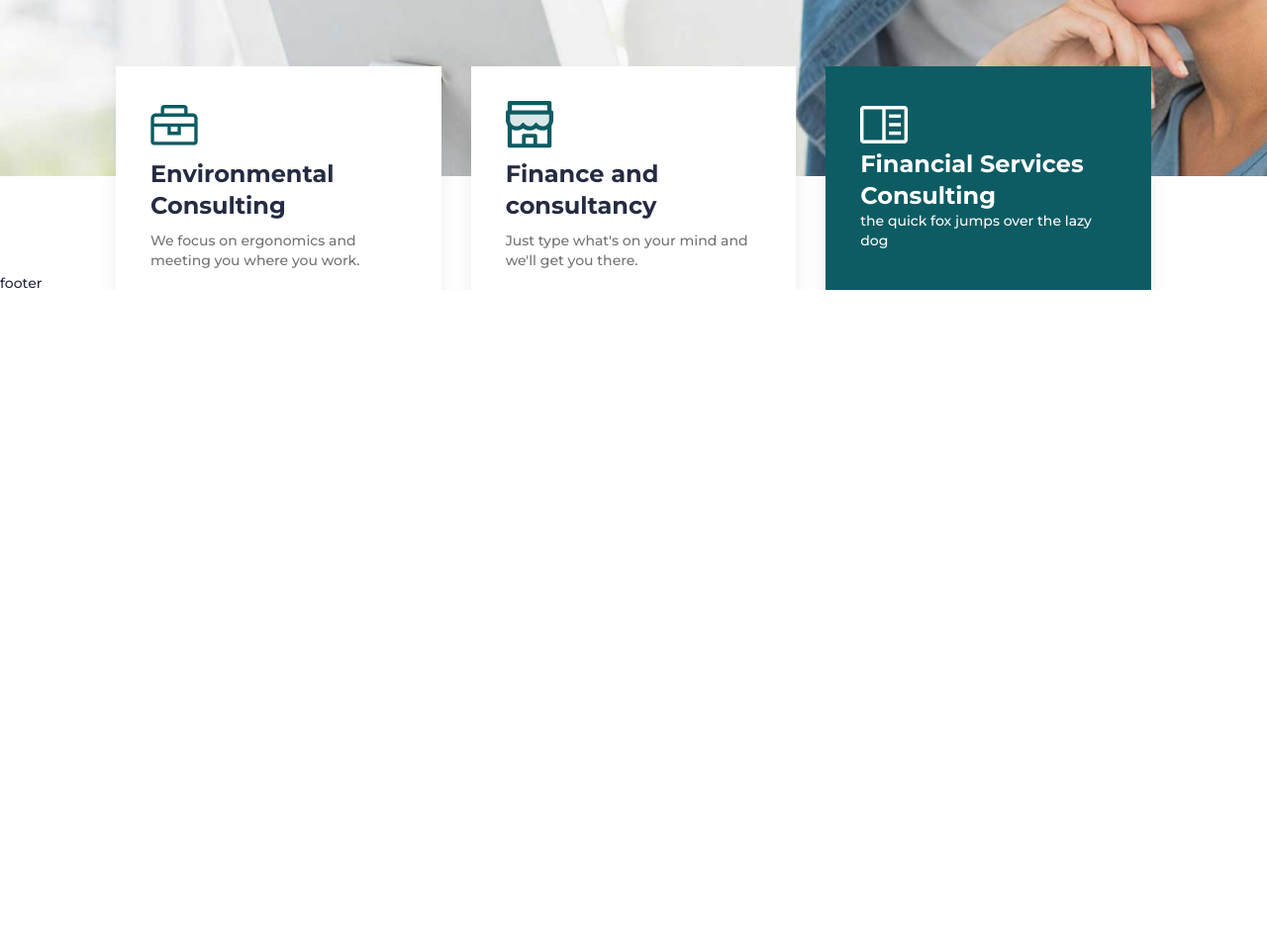
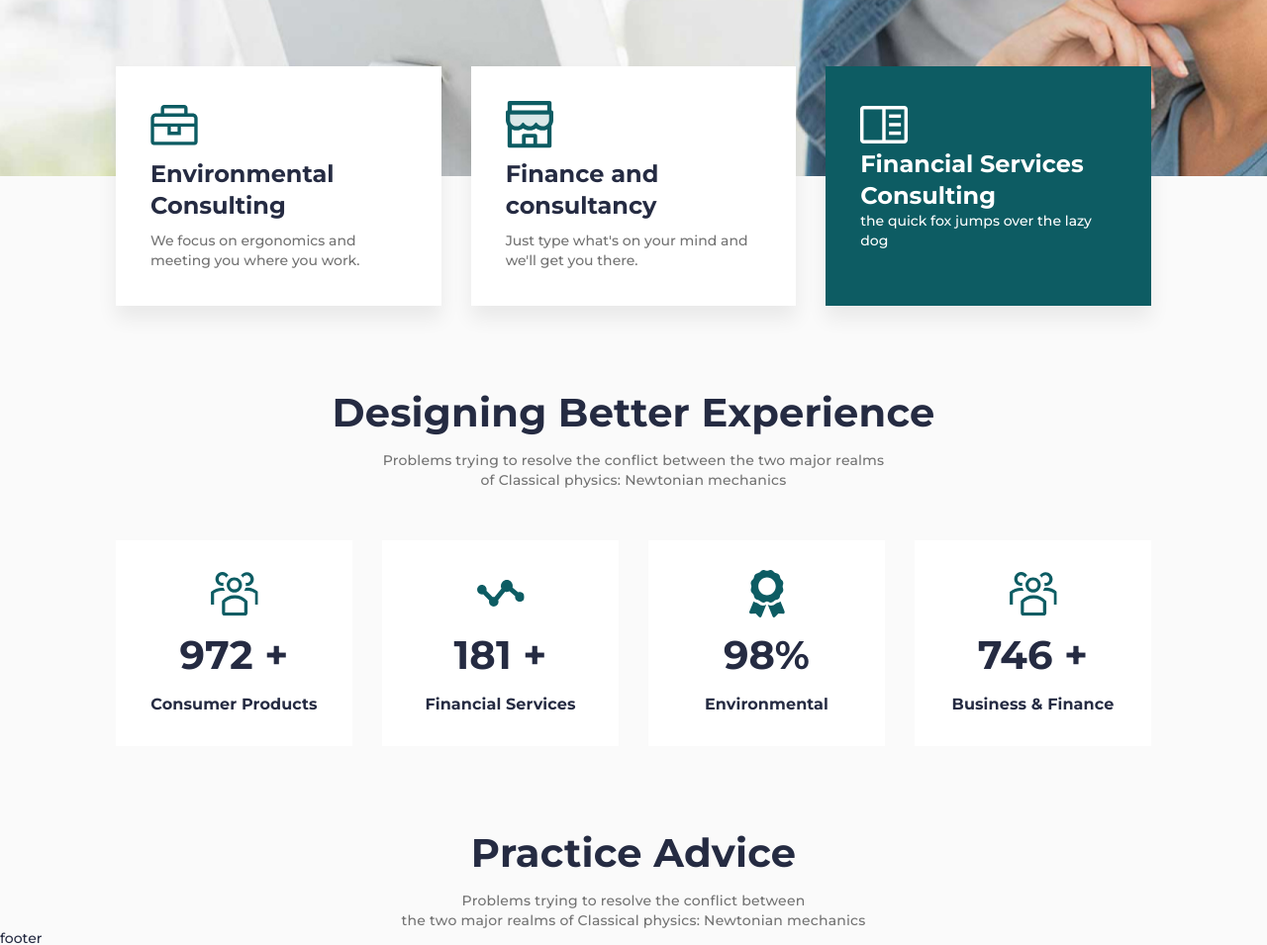
Before and after one commit to siloksan/freelancerAdapt, a plain HTML site: page index.html in a window 1280 px wide. Shown: the part 613-1568 px from the top of the page at 99% size. Before the commit the page ends 906 px from the top, so only its background shows below. Drawn offline with Linux system fonts and the light colour scheme.

Commit message:
notebook

```diff
--- a/css/normalize.css
+++ b/css/normalize.css
@@ -33,6 +33,7 @@ h6 {
 
 html,
 body {
+    background-color: #FAFAFA;
     height: 100%;
     line-height: 1;
     font-size: 14px;
--- a/css/style.css
+++ b/css/style.css
@@ -112,14 +112,52 @@
     z-index: 2;
 }
 
+.page__advantages {
+
+}
+
+/*------------HEADER-BLOCK-----------------------*/
+
+.header-block {
+    text-align: center;
+}
+
+.header-block__title {
+    font-size: 40px;
+    font-weight: 700;
+    line-height: 142.5%;
+    letter-spacing: 0.2px;
+}
+
+.header-block__title:not(:last-child) {
+    margin: 0 0 10px 0;
+}
+
+.header-block__sub-title {
+    line-height: 142.8%;
+    letter-spacing: 0.2px;
+    color: #737373;
+}
+
+@media (max-width: 992px) {
+    .header-block__title {
+        font-size: 35px;
+    }
+}
+
+@media (max-width: 767px) {
+    .header-block__title {
+        font-size: 30px;
+    }
+}
 /*------------MAIN-BLOCK------------------------------------*/
-/*.main-block {*/
+.main-block {
 
-/*}*/
+}
 
-/*.main-block__container {*/
+.main-block__container {
 
-/*}*/
+}
 
 .main-block__body {
     max-width: 400px;
@@ -234,7 +272,7 @@
 @media (min-width: 670px) {
     .services_body {
         display: flex;
-        margin: 0 -15px -30px;
+        margin: 0 -15px;
         flex-wrap: wrap;
     }
 
@@ -257,7 +295,7 @@
     }
 
     .services_column:not(:last-child) {
-        margin: 0 0  30px 0;
+        margin: 0 0 30px 0;
     }
 }
 
@@ -273,6 +311,7 @@
         padding: 25px;
     }
 }
+
 .item_service_green {
     background-color: #0D5C63;
 }
@@ -305,3 +344,77 @@
     font-weight: 500;
     color: #737373;
 }
+
+/*------ADVANTAGES------------------------*/
+.advantages {
+    padding: 80px 0;
+}
+
+@media (max-width: 992px) {
+    .advantages {
+        padding: 50px 0;
+    }
+}
+
+.advantages__container {
+
+}
+
+.advantages__header {
+    margin: 0 0 50px 0;
+}
+
+.advantages__body {
+    display: flex;
+    flex-wrap: wrap;
+    margin: 0 -15px -30px;
+}
+
+.advantages__column {
+    padding: 0 15px;
+    margin: 0 0 30px 0;
+    flex: 0 1 25%;
+}
+
+@media (max-width: 1040px) {
+    .advantages__column {
+        flex: 0 1 50%;
+    }
+}
+
+@media (max-width: 520px) {
+    .advantages__column {
+        flex: 0 1 100%;
+    }
+}
+
+.advantages__item {
+    height: 100%;
+    text-align: center;
+    padding: 30px;
+    background-color: #fff;
+    font-weight: 700;
+}
+
+.advantages__item > *:not(:last-child) {
+    margin: 0 0 10px 0;
+}
+
+.advantages__icon {
+    height: 48px;
+    display: flex;
+    align-items: flex-end;
+    justify-content: center;
+}
+
+.advantages__value {
+    font-size: 40px;
+    line-height: 142%;
+    letter-spacing: 0.2px;
+}
+
+.advantages__text {
+    font-size: 16px;
+    line-height: 150%;
+    letter-spacing: 0.1px;
+}
--- a/index.html
+++ b/index.html
@@ -65,7 +65,7 @@
 				<img src="img/background/background_first_block.jpg" alt="cover"/>
 			</div>
 		</div>
-        <div class="page__services services">
+		<section class="page__services services">
 			<div class="services-container _container">
 				<div class="services_body">
 					<div class="services_column">
@@ -109,7 +109,94 @@
 					</div>
 				</div>
 			</div>
+		</section>
+		<section class="page__advantages advantages">
+			<div class="advantages__container _container">
+				<div class="advantages__header header-block">
+					<h2 class="header-block__title">
+						Designing Better Experience
+					</h2>
+					<div class="header-block__sub-title">
+						Problems trying to resolve the conflict between the two major realms <br> of Classical physics: Newtonian
+						mechanics
 					</div>
+				</div>
+				<div class="advantages__body">
+					<div class="advantages__column">
+						<div class="advantages__item">
+							<div class="advantages__icon">
+								<img src="img/advantages/consumers.svg" alt="icon consumers">
+							</div>
+							<div class="advantages__value">
+								972 +
+							</div>
+							<div class="advantages__text">
+								Consumer Products
+							</div>
+						</div>
+					</div>
+					<div class="advantages__column">
+						<div class="advantages__item">
+							<div class="advantages__icon">
+								<img src="img/advantages/chart.svg" alt="icon consumers">
+							</div>
+							<div class="advantages__value">
+								181 +
+							</div>
+							<div class="advantages__text">
+								Financial Services
+							</div>
+						</div>
+					</div>
+					<div class="advantages__column">
+						<div class="advantages__item">
+							<div class="advantages__icon">
+								<img src="img/advantages/award.svg" alt="icon consumers">
+							</div>
+							<div class="advantages__value">
+								98%
+							</div>
+							<div class="advantages__text">
+								Environmental
+							</div>
+						</div>
+					</div>
+					<div class="advantages__column">
+						<div class="advantages__item">
+							<div class="advantages__icon">
+								<img src="img/advantages/consumers.svg" alt="icon consumers">
+							</div>
+							<div class="advantages__value">
+								746 +
+							</div>
+							<div class="advantages__text">
+								Business & Finance
+							</div>
+						</div>
+					</div>
+				</div>
+			</div>
+		</section>
+		<section class="page__practice practice">
+			<div class="practice__container _container">
+				<div class="practice__header header-block">
+					<h2 class="header-block__title">
+						Practice Advice
+					</h2>
+					<div class="header-block__sub-title">
+						Problems trying to resolve the conflict between<br> the two major realms of Classical physics: Newtonian
+						mechanics
+					</div>
+				</div>
+				<div class="practice__body">
+					<div class="practice__column">
+						<div class="practice__item practice-item">
+
+						</div>
+					</div>
+				</div>
+			</div>
+		</section>
 	</main>
 	<footer class="footer">
 		footer
```
Also changed, not shown: img/advantages/award.svg (added), img/advantages/briefcase.svg (added), img/advantages/chart.svg (added), img/advantages/consumers.svg (added), img/practice/action.jpg (added), img/practice/organize.jpg (added), img/practice/source.jpg (added), img/practice/work-together.jpg (added). Lines whose indentation alone changed are shown as unchanged.
